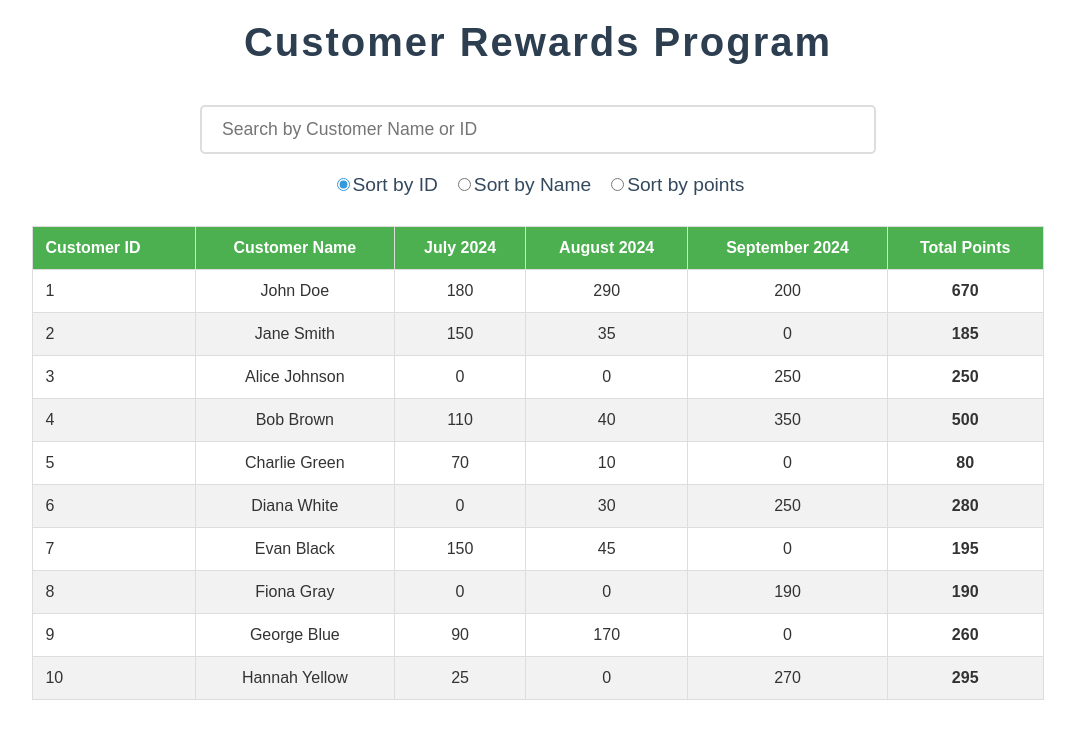
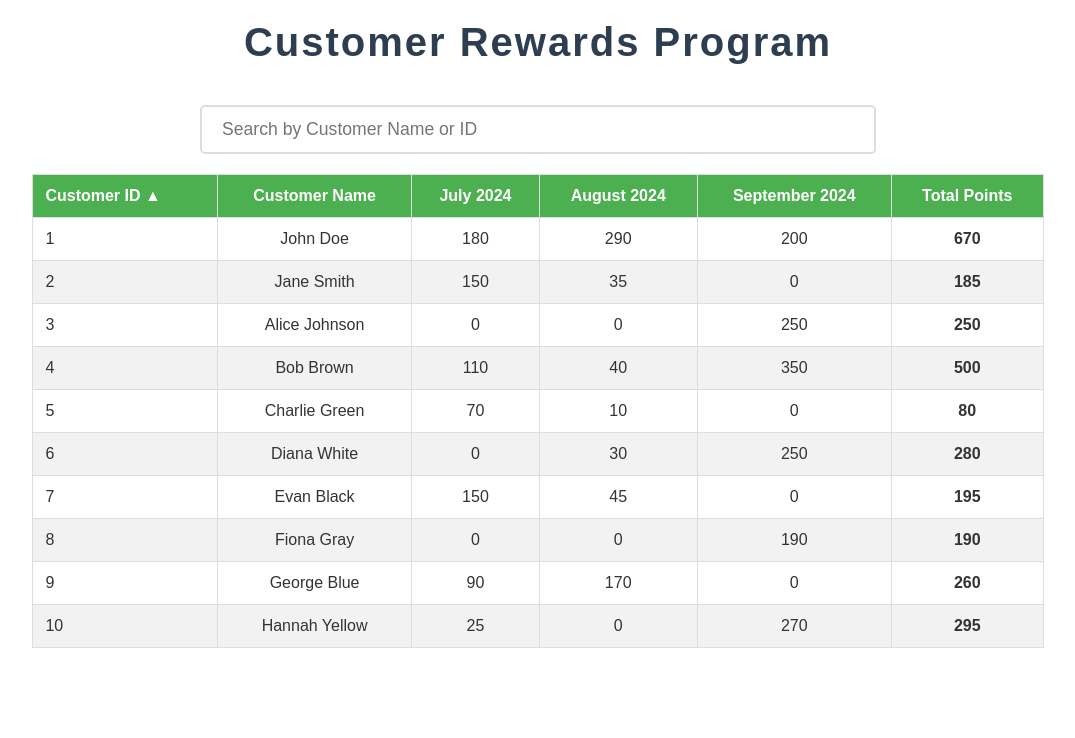
Before and after one commit to govinda472/TakeHomeAssignment, a React (Create React App) app: page / in a window 1280 px wide. Shown: the top 738 px of the page, without its empty margins (102-1177 px from the left). Built offline with nearby package versions, Linux system fonts and the light colour scheme.

Commit message:
update sorting style
made sorting more user friendly and intuitive

```diff
--- a/src/App.js
+++ b/src/App.js
@@ -7,9 +7,7 @@ import { useMemo } from "react";
 export default function App() {
   const [rewardsData, setRewardsData] = useState([]);
   const [months, setMonths] = useState([]);
-  const [sortBy, setSortBy] = useState("id");
   const [searchQuery, setSearchQuery] = useState("");
-
   const timeFrame = 3;
   useEffect(() => {
     getRewards(timeFrame).then((rewards) => {
@@ -28,21 +26,6 @@ export default function App() {
     );
   }, [rewardsData, searchQuery]);
 
-  const handleSort = (criteria) => {
-    setSortBy(criteria);
-  };
-
-  const sortedRewardsData = [...filteredRewardsData].sort((a, b) => {
-    if (sortBy === "name") {
-      return a.customerName.localeCompare(b.customerName);
-    } else if (sortBy === "id") {
-      return a.customerId - b.customerId;
-    } else if (sortBy === "points") {
-      return b.totalPoints - a.totalPoints;
-    }
-    return 0;
-  });
-
   return (
     <div>
       <h1>Customer Rewards Program</h1>
@@ -56,37 +39,7 @@ export default function App() {
         />
       </div>
 
-      {/* Sorting Options */}
-      <div className="radio-container">
-        <label>
-          <input
-            type="radio"
-            value="id"
-            checked={sortBy === "id"}
-            onChange={() => handleSort("id")}
-          />
-          Sort by ID
-        </label>
-        <label>
-          <input
-            type="radio"
-            value="name"
-            checked={sortBy === "name"}
-            onChange={() => handleSort("name")}
-          />
-          Sort by Name
-        </label>
-        <label>
-          <input
-            type="radio"
-            value="points"
-            checked={sortBy === "points"}
-            onChange={() => handleSort("points")}
-          />
-          Sort by points
-        </label>
-      </div>
-      <RewardsTable rewardsData={sortedRewardsData} months={months} />
+      <RewardsTable rewardsData={filteredRewardsData} months={months} />
     </div>
   );
 }
--- a/src/components/RewardsTable.css
+++ b/src/components/RewardsTable.css
@@ -45,3 +45,7 @@
 .table-container td:last-child {
   font-weight: bold;
 }
+
+.sortable-column {
+  cursor: pointer;
+}
--- a/src/components/RewardsTable.js
+++ b/src/components/RewardsTable.js
@@ -1,21 +1,89 @@
-import React from "react";
+import React, { useState } from "react";
 import "./RewardsTable.css";
 
+const SortIndicator = ({ sortBy, sortOrder, column }) => {
+  if (sortBy !== column) {
+    return null;
+  }
+  return sortOrder === "asc" ? "▲" : "▼";
+};
+
 const RewardsTable = ({ rewardsData, months }) => {
+  const [sortBy, setSortBy] = useState("customerId");
+  const [sortOrder, setSortOrder] = useState("asc");
+
+  // sorting criteria
+  const handleSort = (criteria) => {
+    if (sortBy === criteria) {
+      setSortOrder(sortOrder === "asc" ? "desc" : "asc");
+    } else {
+      setSortBy(criteria);
+      setSortOrder("asc");
+    }
+  };
+
+  // Sorting logic
+  const sortedRewardsData = [...rewardsData].sort((a, b) => {
+    if (sortBy === "customerId") {
+      return sortOrder === "asc"
+        ? a.customerId - b.customerId
+        : b.customerId - a.customerId;
+    } else if (sortBy === "customerName") {
+      return sortOrder === "asc"
+        ? a.customerName.localeCompare(b.customerName)
+        : b.customerName.localeCompare(a.customerName);
+    } else if (sortBy === "totalPoints") {
+      return sortOrder === "asc"
+        ? a.totalPoints - b.totalPoints
+        : b.totalPoints - a.totalPoints;
+    }
+    return 0;
+  });
+
   return (
     <table className="table-container">
       <thead>
         <tr>
-          <th>Customer ID</th>
-          <th>Customer Name</th>
+          <th
+            onClick={() => handleSort("customerId")}
+            className="sortable-column"
+          >
+            Customer ID{" "}
+            <SortIndicator
+              sortBy={sortBy}
+              sortOrder={sortOrder}
+              column="customerId"
+            />
+          </th>
+          <th
+            onClick={() => handleSort("customerName")}
+            className="sortable-column"
+          >
+            Customer Name{" "}
+            <SortIndicator
+              sortBy={sortBy}
+              sortOrder={sortOrder}
+              column="customerName"
+            />
+          </th>
           {months.map((month) => (
             <th key={month}>{month}</th>
           ))}
-          <th>Total Points</th>
+          <th
+            onClick={() => handleSort("totalPoints")}
+            className="sortable-column"
+          >
+            Total Points{" "}
+            <SortIndicator
+              sortBy={sortBy}
+              sortOrder={sortOrder}
+              column="totalPoints"
+            />
+          </th>
         </tr>
       </thead>
       <tbody>
-        {rewardsData.map((reward) => {
+        {sortedRewardsData.map((reward) => {
           const { customerId, customerName, monthlyPoints, totalPoints } =
             reward;
 
```
